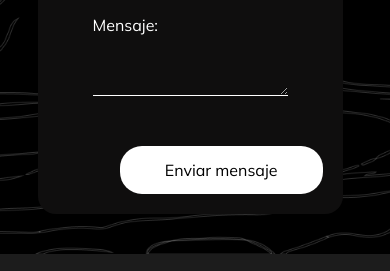
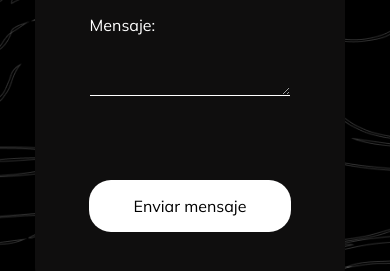
Before and after one commit to martinmaidana/terruneo, a website: page index.html in a window 390 px wide. Shown: the part 9700-9971 px from the top of the page. Drawn offline with nearby package versions, Linux system fonts and the light colour scheme.

Commit message:
boton-contacto

```diff
--- a/style.css
+++ b/style.css
@@ -696,7 +696,18 @@ button[type="submit"] {
     padding-right: 20px;
     margin-right: 10px;
   }
+ .contacto_formulario button{
 
+  margin: 34px;
+  background-color: white;
+  color: black;
+  border: none;
+  padding: 14px 45px;
+  cursor: pointer;
+ }
+ .formulario-boton {
+  float: none;
+}
   /* ------------FOOTER----------------- */
   .footer {
     background-color: #1c1c1c;
```
